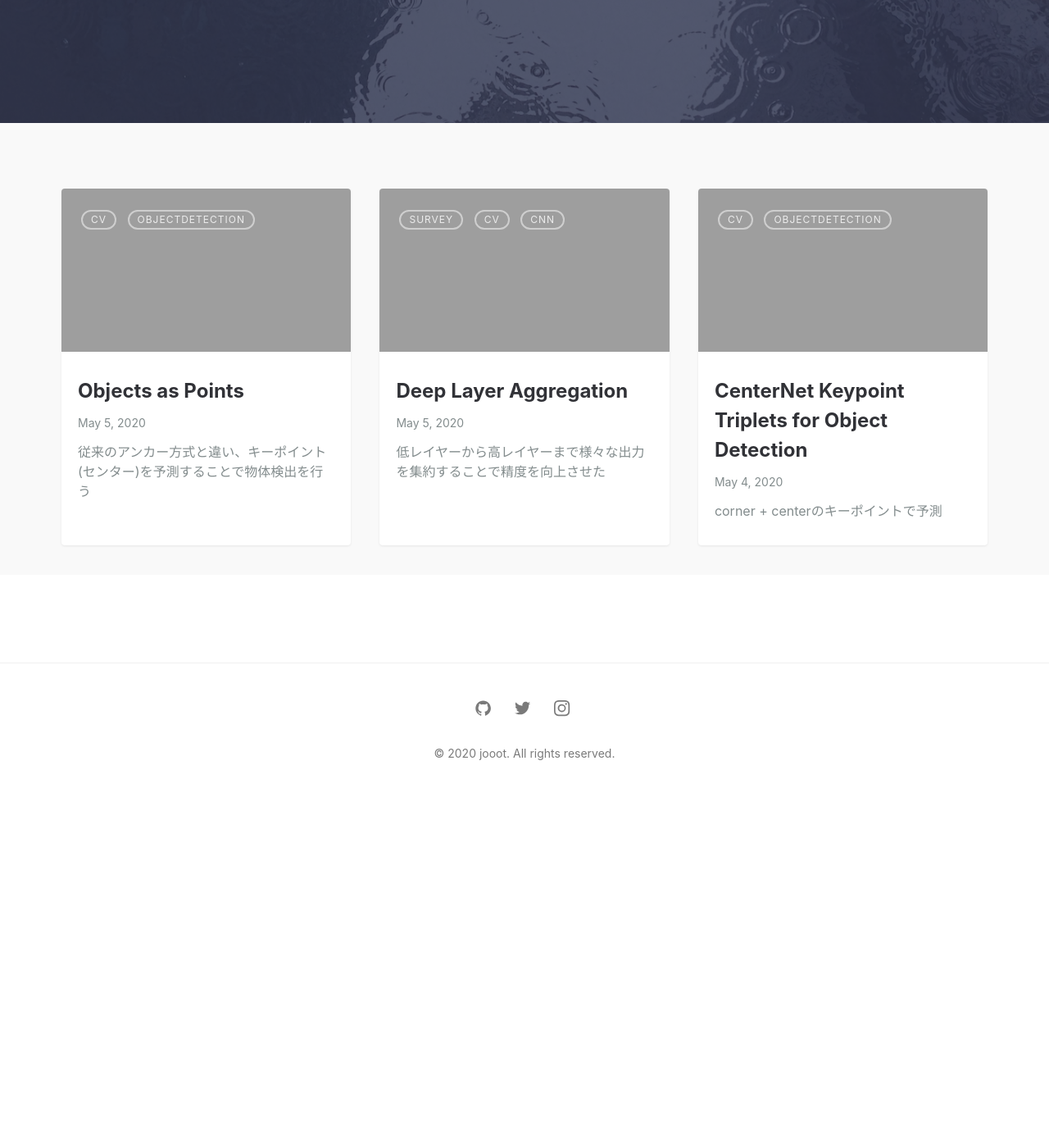
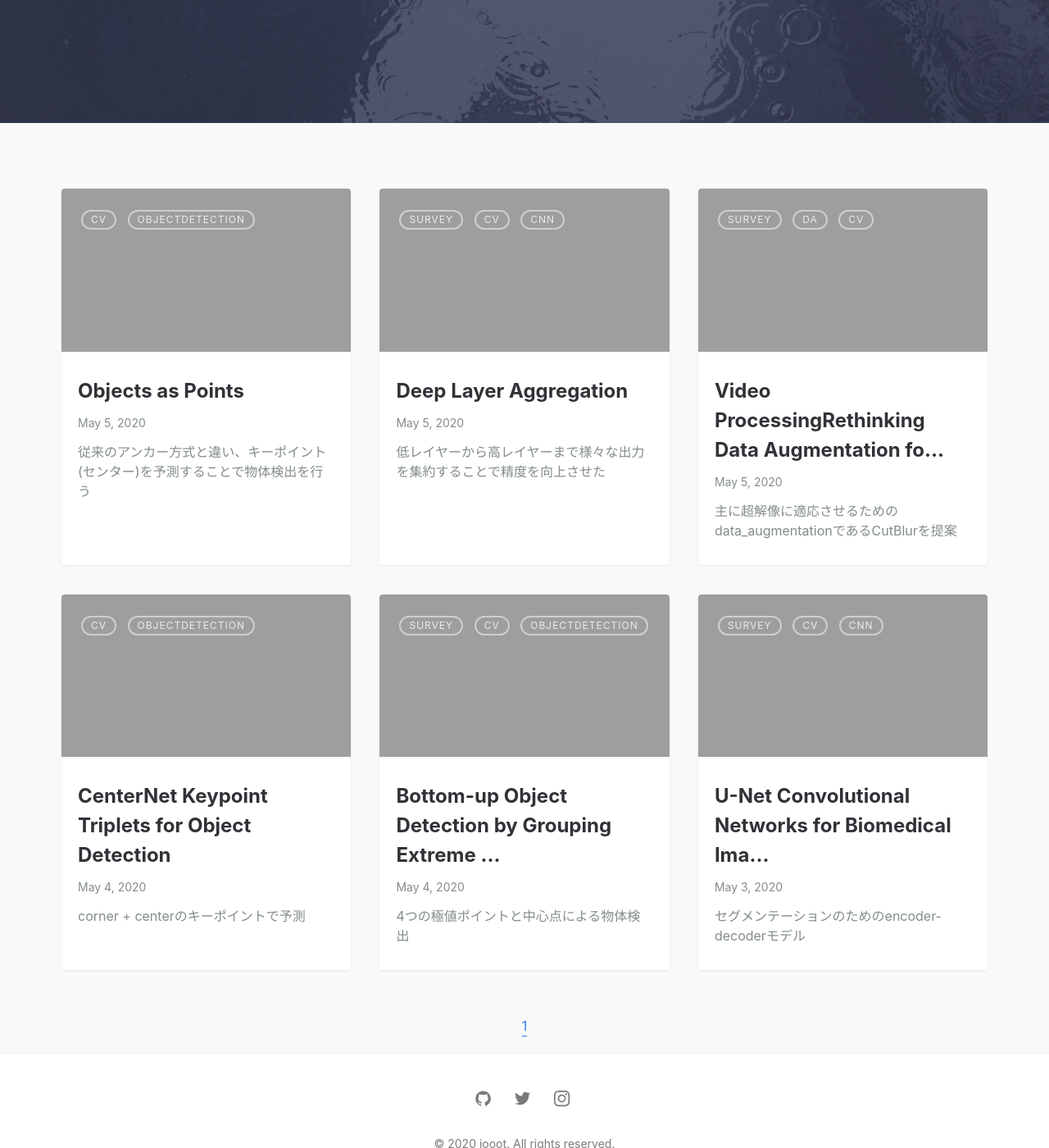
Before and after one commit to TakeruEndo/paper-survey, a Jekyll site: the page built from index.md, in a window 1280 px wide and 1400 px high, scrolled down 426 px. Shown: the whole window at 82% size. Built offline with Jekyll 4.4.1, drawn with Linux system fonts in a browser that asks for light colours; before the commit the page ends 1293 px from its top, so only the background shows below that; some of the changed lines change nothing that is shown.

Commit message:
add articles

```diff
--- a/_config.yml
+++ b/_config.yml
@@ -1,6 +1,8 @@
 # SITE CONFIGURATION
 title: jooot # your site title
 author: Jow # You :P
+paginate: 5
+paginate_path: "/page:num/"
 
 # SEO PLUGIN
 social:
--- a/_includes/head.html
+++ b/_includes/head.html
@@ -2,8 +2,6 @@
   <meta charset="utf-8">
   <meta http-equiv="X-UA-Compatible" content="IE=edge">
   <meta name="viewport" content="width=device-width, initial-scale=1">
-
-  {% seo %}
 
   <!-- <link rel="apple-touch-icon" sizes="180x180" href="{{ '/assets/img/icons/apple-touch-icon.png?v=qA3OXqyw77' | relative_url }}">
   <link rel="icon" type="image/png" sizes="32x32" href="{{'/assets/img/icons/favicon-32x32.png?v=qA3OXqyw77' | relative_url }}">
--- a/_layouts/default.html
+++ b/_layouts/default.html
@@ -19,10 +19,10 @@ layout: compress
 
     {% include header.html %}
 
-    <div class="hero lazyload" data-bg="{{ site.url }}{{ site.baseurl }}/assets/img/posts/header1.jpg">
+    <div class="hero lazyload" data-bg="{{ site.url }}{{ site.baseurl }}/assets/img/{{ site.hero_img }}">
       <div class="hero__wrap">
-        <h1 class="hero__title">jooot</h1>
-        <p class="hero__meta">Paper Suevey of Machine Learning</p>
+        <h1 class="hero__title">{{ site.title | escape }}</h1>
+        <p class="hero__meta">{{ site.tagline }}</p>
       </div>
     </div>
 
@@ -35,7 +35,7 @@ layout: compress
               {% include card.html %}
             {% endfor %}
 
-            <!-- {% include pagination.html %} -->
+            {% include pagination.html %}
           </div>
         </div>
       </section>
--- /dev/null
+++ b/_posts/2020-05-03-U-Net.md
@@ -0,0 +1,37 @@
+---
+layout: post
+title: U-Net Convolutional Networks for Biomedical Image Segmentation
+summary: セグメンテーションのためのencoder-decoderモデル
+featured-img: article1
+categories: Survey CV CNN
+---
+
+## 1. どんなもの？
+セグメンテーションのためのencoder-decoderモデル。従来より少ない教師データで正確なセグメンテーションを施すfully convolutional network。
+
+<img width="524" alt="スクリーンショット 2020-03-30 16 51 22" src="https://user-images.githubusercontent.com/40351074/77900138-8f2f1d80-72b8-11ea-8336-ada3ac3a1f6d.png">
+
+## 2. 先行研究と比べてどこがすごいの？
+FCNと比較されることが多いが、構造はほとんど同じ。U-netはより低次元の特徴量をスキップすることで、位置情報を保持したままセグメンテーションセグメンテーションすることが可能になった。
+
+## 3. 技術や手法の"キモ"はどこにある？
+畳み込みがされていない部分では位置情報を保持していると捉え、UpSampling後に同次元の特徴を連結している。
+
+## 4. どうやって有効だと検証した？
+30枚のtrain画像を使って電子顕微鏡記録におけるニューロン構造のセグメンテーションを実施。“warping error”、“Rand error” 、“pixel error”を算出し他の手法と比較した。
+<img width="416" alt="スクリーンショット 2020-03-31 12 49 02" src="https://user-images.githubusercontent.com/40351074/77984959-0bc00b80-734e-11ea-98e7-c8ea52e6c0d8.png">
+
+## 5. 議論はあるか？
+
+## 6. 次に読むべき論文はあるか？
+-  [Fully convolutional networks for semantic segmentation](https://people.eecs.berkeley.edu/~jonlong/long_shelhamer_fcn.pdf)
+
+### github
+- https://github.com/milesial/Pytorch-UNet
+
+### 論文情報・リンク
+
+* [Olaf Ronneberger, Philipp Fischer, Thomas Brox, U-Net: Convolutional Networks for Biomedical Image Segmentation, 2019](https://arxiv.org/abs/1505.04597)
+
+### 参考文献
+- [U-NetでPascal VOC 2012の画像をSemantic Segmentationする (TensorFlow)](https://qiita.com/tktktks10/items/0f551aea27d2f62ef708)
--- /dev/null
+++ b/_posts/2020-05-04-Bottomup_ob.md
@@ -0,0 +1,43 @@
+---
+layout: post
+title: Bottom-up Object Detection by Grouping Extreme and Center Points
+summary: 4つの極値ポイントと中心点による物体検出
+featured-img: article1
+categories: Survey CV ObjectDetection
+---
+
+## 1. どんなもの？
+![スクリーンショット 2020-04-14 14 57 17](https://user-images.githubusercontent.com/40351074/79190987-86198100-7e60-11ea-87d9-c8c8064fa436.png)
+
+ボトムアップの手法によって物体検出を行うExtremeNetを提案。標準のキーポイント推定ネットワークを使用して、4つの極値ポイント（最上部、左端、最下部、右端）とオブジェクトの1つの中心点を検出する。
+5つのキーポイントを検出するには[HourglassNet](https://arxiv.org/abs/1603.06937)を使用。学習のセットアップやオフセットの予測はCornerNetを使用。
+
+#### ボトムアップアプローチ
+画像中のキーポイントを全て検出した後に、それらをつなぎ合わせていく方式
+#### トップダウンアプローチ
+認識する対象を検出し、その対象に対して処理を施す方式
+
+### 本論文が指摘するトップダウンのデメリット
+- bbox内に背景が多く混入すること
+- ポーズなどの詳細なオブジェクト情報が得られないこと
+
+![スクリーンショット 2020-04-14 14 18 44](https://user-images.githubusercontent.com/40351074/79189054-b874af80-7e5b-11ea-8822-9e079c171f5f.png)
+
+
+## 2. 先行研究と比べてどこがすごいの？
+物体の形状をより細かに検出するためにボトムアップ方式の物体検出法を取り入れている
+-----segmentationはどうやって検出しているのか----
+## 3. 技術や手法の"キモ"はどこにある？
+４つの極値を用いて物体検出を行なっている点。
+## 4. どうやって有効だと検証した？
+![スクリーンショット 2020-04-14 14 58 11](https://user-images.githubusercontent.com/40351074/79190980-8023a000-7e60-11ea-898c-13f90a8c11a1.png)
+
+## 5. 議論はあるか？
+いまいちすごさがわからなかったのでもう一度読みたい
+
+## 6. 次に読むべき論文はあるか？
+- セグメンテーション系の論文を読みたい
+
+### 論文情報・リンク
+
+* [Xingyi Zhou, Jiacheng Zhuo, Philipp Krähenbühl，"Bottom-up Object Detection by Grouping Extreme and Center Points，2019](https://arxiv.org/abs/1901.08043)
--- /dev/null
+++ b/_posts/2020-05-05-Cut_Blur.md
@@ -0,0 +1,55 @@
+---
+layout: post
+title: Video ProcessingRethinking Data Augmentation for Image Super-resolution
+summary: 主に超解像に適応させるためのdata_augmentationであるCutBlurを提案
+featured-img: article1
+categories: Survey DA CV
+---
+
+
+## 導入
+### 高解像度タスクで用いられるDA
+-  Improved regularization of convolutional neural networks with cutout
+- Cutmix: Regularization strategy to train strong classifiers with localizable
+features
+- mixup: Beyond empirical risk minimization.
+- Benchmarking neural network robustness to common corruptions and perturbations.
+
+### singleimage-super-resolutionでDAが初めて紹介された
+-  Seven ways to improve example-based single image super resolution
+
+### DAメソッド
+#### ピクセルドメイン
+- -  Improved regularization of convolutional neural networks with cutout
+- Cutmix: Regularization strategy to train strong classifiers with localizable
+features
+- mixup: Beyond empirical risk minimization.
+
+#### feature ドメイン
+- Dropblock: A regularization method for convolutional networks.
+-  Shake-shake regularization.
+-  Manifold mixup: Better representations by interpolating hidden states.
+- Shakedrop regularization for deep residual learning.
+
+## Data Augmentationの関連研究
+![スクリーンショット 2020-04-18 11 11 36](https://user-images.githubusercontent.com/40351074/79625658-638bae80-8165-11ea-8ba1-8be3dde2dcd3.png)
+
+### SISRの問題点
+- 画像の解像度に悪影響を与えて、学習の妨げとなることがわかった
+
+## CutBlurとは
+低解像度のパッチを切り取り高解像度に貼り付ける
+![スクリーンショット 2020-04-18 11 01 08](https://user-images.githubusercontent.com/40351074/79625401-03e0d380-8164-11ea-9331-df1efdb0274c.png)
+- `どのくらい`,`どこに`高解像度化が適用されたかがわかるようになる
+
+### なぜうまくいくのか
+イメージパッチ内のシャープの遷移や画像内容の混合、ピクセル間の関係の喪失によってSRがうまく機能しないことがわかった。よって非現実的なパターンや損失を引き起こさないのがいい。CutBlurは高解像と程改造を一部取り替えているだけなのでコンテンツとしての損失がない。
+
+### CutBlur vs 学習中に高解像画像を混ぜる
+後者ではどの部分を高解像度化すればいいか学習できないので前者より精度が悪いと考えられる
+
+
+
+### 論文情報・リンク
+
+* [Jaejun Yoo, Namhyuk Ahn, Kyung-Ah Sohn，Rethinking Data Augmentation for Image Super-resolution: A Comprehensive Analysis and a New Strategy，2020](https://arxiv.org/abs/2004.00448)
--- a/index.md
+++ b/index.md
@@ -5,5 +5,5 @@
 # See: https://jekyllrb.com/docs/themes/#overriding-theme-defaults
 #
 layout: default
-title: Sleek Jekyll Theme
+title: jooooot
 ---
```
